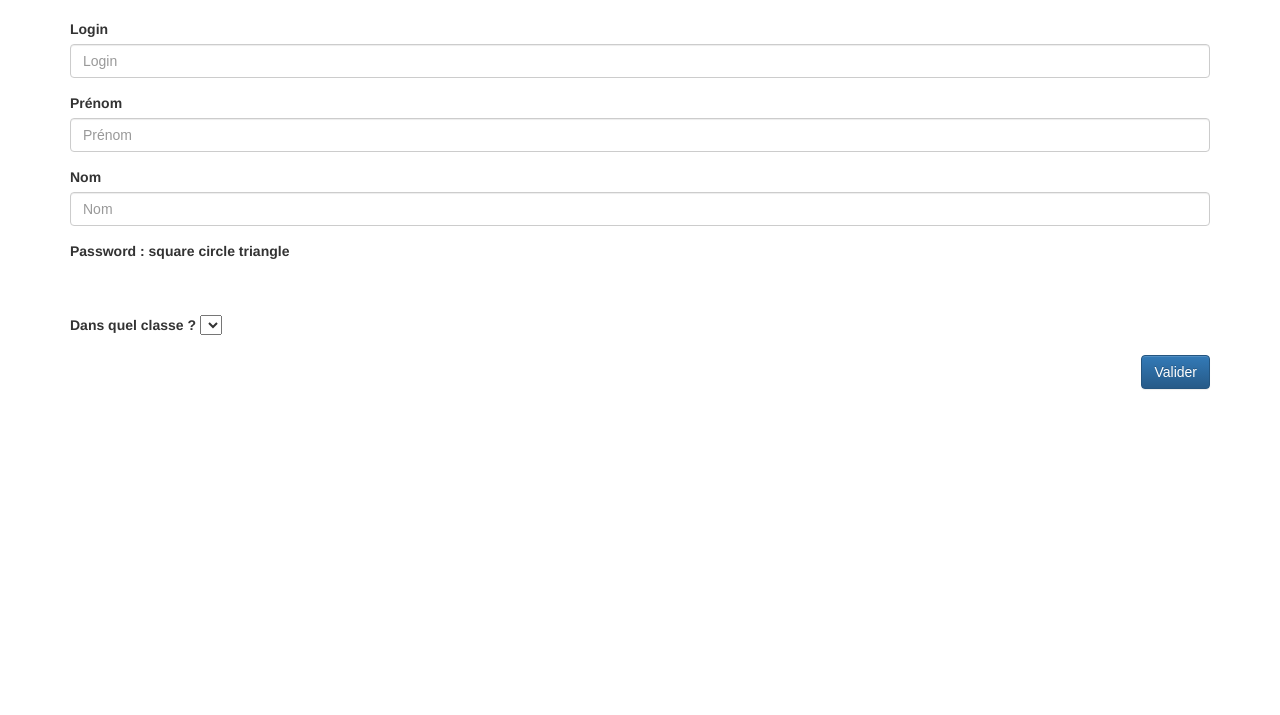
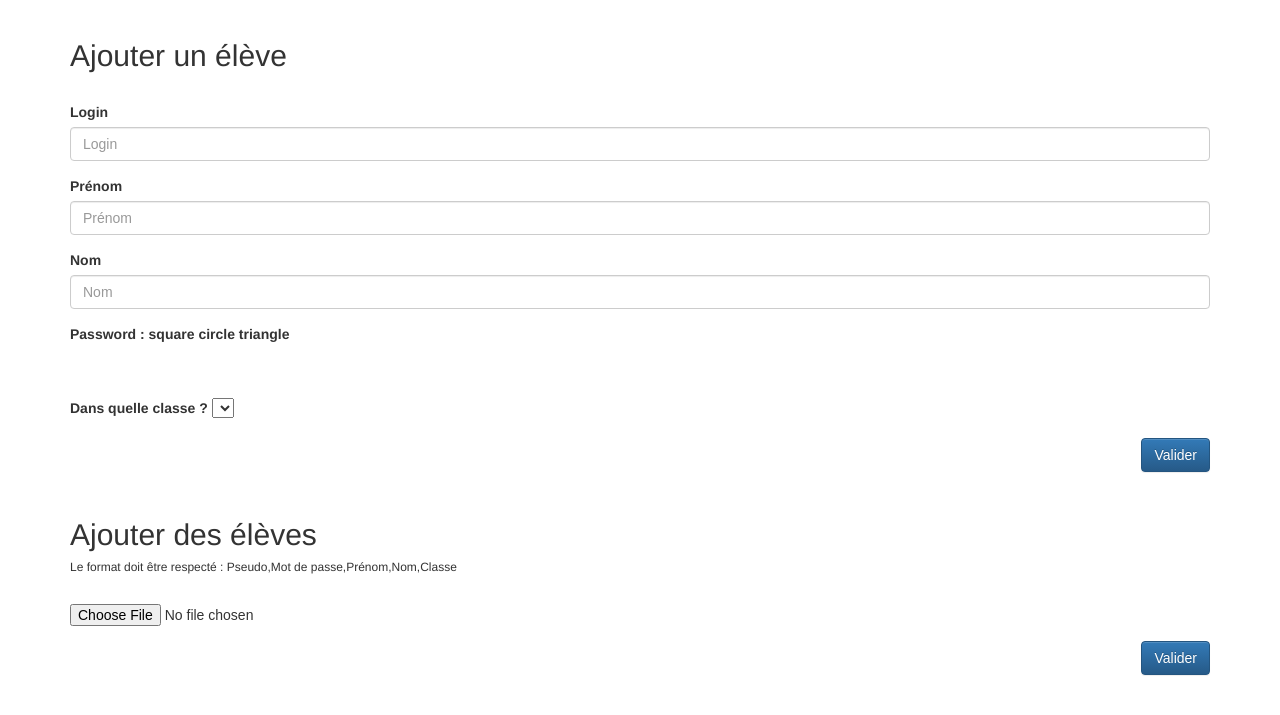
Before and after one commit to PLI-Octavia/OctaviaOld, a Django app: page /student/create/ in a window 1280 px wide. Shown: the part 51-766 px from the top of the page. Run offline with Django 3.2, Linux system fonts and the light colour scheme; the visitor is signed in with stand-in values (Sample User, id 1); lists and menus that the app fills with data are empty; some libraries are stand-ins or nearby versions.

Commit message:
Now possible to add students using csv file

```diff
--- a/app/templates/student/create.html
+++ b/app/templates/student/create.html
@@ -3,6 +3,8 @@
 {% block content %}
 
 <div class="content">
+  <h2>Ajouter un élève</h2>
+  <br />
   <form action='/student/store' method="POST">
       <div class="form-group">
         <label for="inputName">Login</label>
@@ -28,7 +30,7 @@
 
 
       <div class="form-group">
-    		<label for="sel1">Dans quel classe ?</label>
+        <label for="sel1">Dans quelle classe ?</label>
         <select name="course">
           {% for course in courses %}
             <option value="{{course.course.id}}"> {{course.course.name}} </option>
@@ -38,6 +40,19 @@
       <div class="form-group pull-right">
         <button type="submit" class="btn btn-primary">Valider</button>
       </div>
+  </form>
+</div>
+
+  <br /><br /><br />
+  <h2>Ajouter des élèves</h2>
+  <h6>Le format doit être respecté : Pseudo,Mot de passe,Prénom,Nom,Classe</h6>
+  <br />
+  <form enctype="multipart/form-data" action='/student/storeCSV' method="POST">
+    <div class="form-group">
+      <input name="students" type="file" accept=".csv"/>
+    </div>
+    <div class="form-group pull-right">
+      <button type="submit" class="btn btn-primary">Valider</button>
     </div>
   </form>
 
--- a/app/urls.py
+++ b/app/urls.py
@@ -8,6 +8,7 @@ student_urls = [
     url(r'^home/?$', student.login, name='student_home'),
     url(r'^create/?$', student.create, name='student_create'),
     url(r'^store/?$', student.store, name='student_store'),
+    url(r'^storeCSV/?$', student.storeCSV, name='student_storeCSV'),
 ]
 
 teacher_urls = [
--- a/app/views/student.py
+++ b/app/views/student.py
@@ -3,6 +3,8 @@ from django.contrib.auth import authenticate, login
 from django.contrib.auth.models import User
 from app.models import Course, UserCourse
 from django.http import HttpResponse
+import csv
+from io import StringIO
 
 TEMPLATES_PATH = 'student/'
 
@@ -19,7 +21,7 @@ def auth(request):
     if user is not None:
         login(request, user)
 
-        # Next one who redirect to a nonexistent template gets to be ass fucked by the entire seven nation army.
+        # Next one who redirect to a nonexistent template gets to be assfucked by the entire seven nation army.
         # return redirect('student_home') <- fuck you
         return HttpResponse('success')
     else:
@@ -52,5 +54,25 @@ def store(request):
     userCourse.save()
 
     return redirect('/course/'+str(course.id)+'/edit/')
-    # return render(request, '/course/1/edit/', {})
-    # return HttpResponse('success')
+
+def storeCSV(request):
+    file = request.FILES['students']
+    csvf = StringIO(file.read().decode())
+    reader = csv.reader(csvf, delimiter=',')
+    user = User()
+
+    # I am not ashamed :D
+    for row in reader:
+        user.username = row[0]
+        user.set_password(row[1])
+        user.first_name = row[2]
+        user.last_name = row[3]
+        user.email = "toto@gmail.fr"
+        user.save()
+        course = Course.objects.get(pk=row[4])
+        userCourse = UserCourse()
+        userCourse.user = user
+        userCourse.course = course
+        userCourse.save()
+
+    return redirect('/course/')
```
Lines whose indentation alone changed are shown as unchanged.
